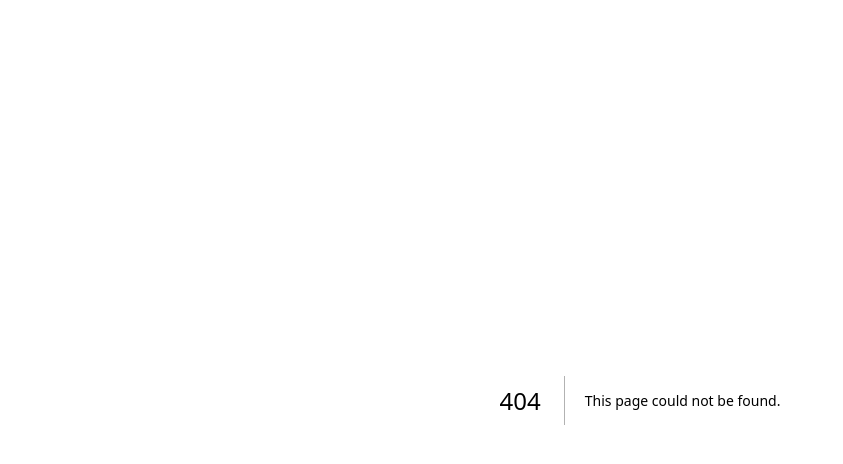
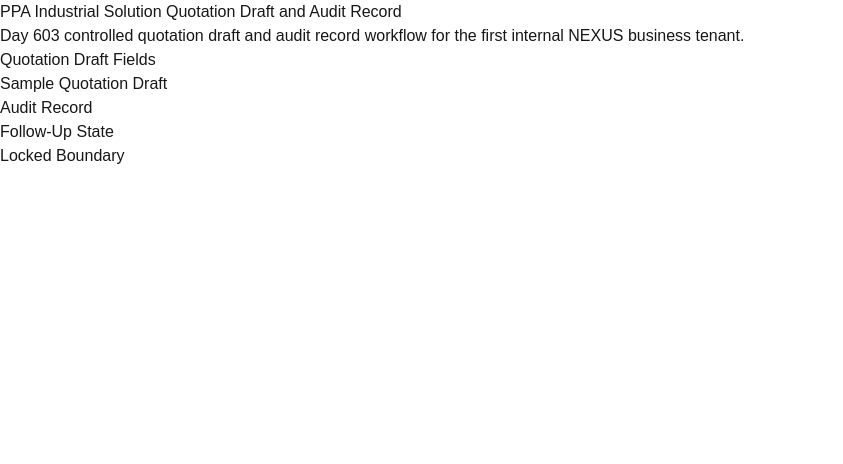
Before and after one commit to celerishealth/NEXUS, a Next.js app in the folder nexus-app/: page /nexus-ppa-quotation-audit in a window 1280 px wide. Before the commit this address had no page. Shown: the top 464 px of the page, without its empty margins (0-843 px from the left). Built offline with nearby package versions, Linux system fonts and the light colour scheme.

Commit message:
Day 603: add PPA quotation draft audit record v1

```diff
--- /dev/null
+++ b/nexus-app/app/nexus-ppa-quotation-audit/page.tsx
@@ -0,0 +1,19 @@
+export default function NexusPpaQuotationAuditPage() {
+  return (
+    <main>
+      <h1>PPA Industrial Solution Quotation Draft and Audit Record</h1>
+      <p>Day 603 controlled quotation draft and audit record workflow for the first internal NEXUS business tenant.</p>
+      <h2>Quotation Draft Fields</h2>
+      <ul>
+      </ul>
+      <h2>Sample Quotation Draft</h2>
+      <h2>Audit Record</h2>
+      <ul>
+      </ul>
+      <h2>Follow-Up State</h2>
+      <ul>
+      </ul>
+      <h2>Locked Boundary</h2>
+    </main>
+  );
+}
```
